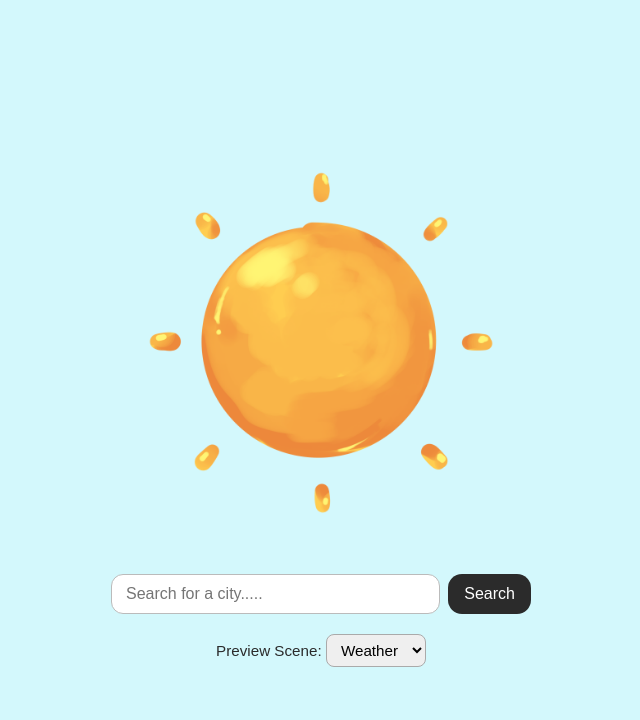
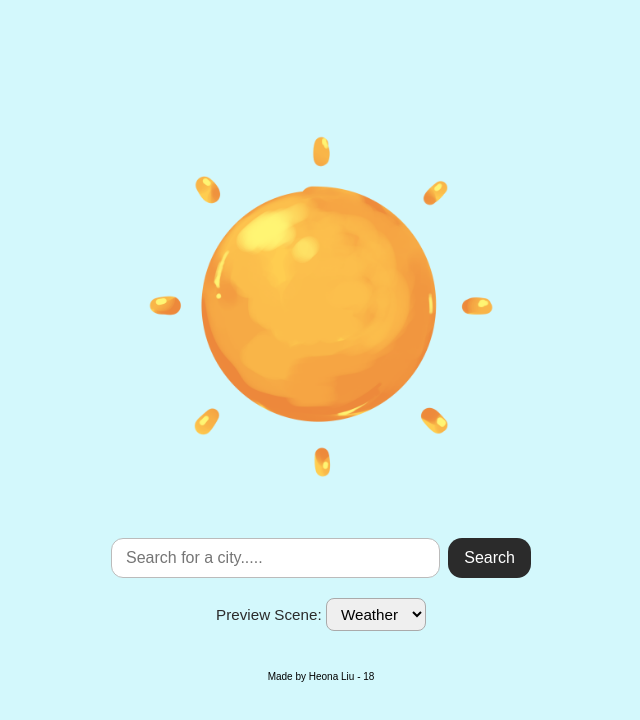
Before and after one commit to heonaliu/weather-app, a React (Vite) app: page / in a window 1280 px wide. Shown: the top 720 px of the page, without its empty margins (319-959 px from the left). Built offline with nearby package versions, Linux system fonts and the light colour scheme.

Commit message:
add footer to the bottom

```diff
--- a/src/App.css
+++ b/src/App.css
@@ -50,3 +50,10 @@ main img {
 main img:hover{
     transform: scale(1.05) rotate(-1deg)
 }
+
+footer {
+    color: #000000;
+    padding: 20px;
+    text-align: center;
+    font-size: 10px
+}
--- a/src/App.jsx
+++ b/src/App.jsx
@@ -57,6 +57,7 @@ function App() {
           ))}
         </select>
       </label>
+      <footer>Made by Heona Liu - 18</footer>
     </main>
   );
 }
```
